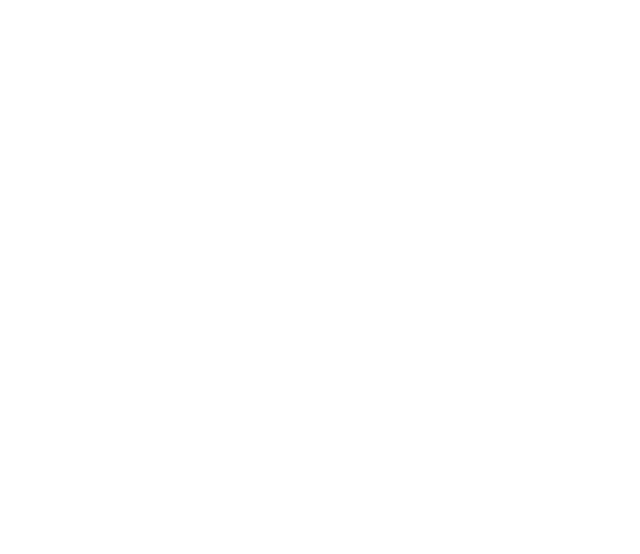
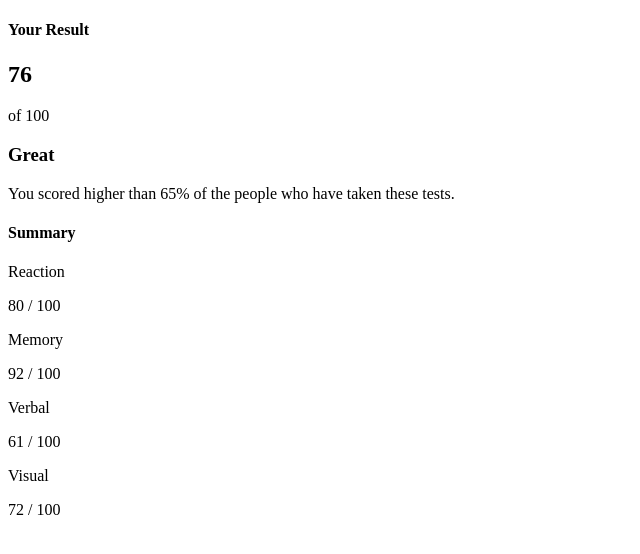
Before and after one commit to StenioVenancius/Componente-de-Resultado, a plain HTML site: page index.html in a window 1280 px wide. Shown: the whole page, without its empty margins (0-640 px from the left). Drawn offline with Linux system fonts and the light colour scheme.

Commit message:
Estruturação dos Textos do Index

```diff
--- a/index.html
+++ b/index.html
@@ -9,6 +9,40 @@
     <link rel="stylesheet" href="style.css">
 </head>
 <body>
+    <main> <!-- Card -->
+        <div id="Result"> <!-- Resultados -->
+            <h4>Your Result</h4>
+            <div id="score">
+                <h2>76</h2>
+                <p>of 100</p>
+            </div>
+            <h3>Great</h3>
+            <p>You scored higher than 65% of the people who have taken these tests.</p>
+        </div> <!-- Fim Resultados -->
+        <div id="Summary"> <!-- Resumo -->
+            <h4>Summary</h4>
 
+            <div class="item">
+                <p>Reaction</p>
+                <p>80 <span class="percentage">/ 100</span></p>
+            </div>
+
+            <div class="item">
+                <p>Memory</p>
+                <p>92 <span class="percentage">/ 100</span></p>
+            </div>
+
+            <div class="item">
+                <p>Verbal</p>
+                <p>61 <span class="percentage">/ 100</span></p>
+            </div>
+
+            <div class="item">
+                <p>Visual</p>
+                <p>72 <span class="percentage">/ 100</span></p>
+            </div>
+
+        </div> <!-- Fim Resumo -->
+    </main> <!-- Fim Card -->
 </body>
 </html>
```
